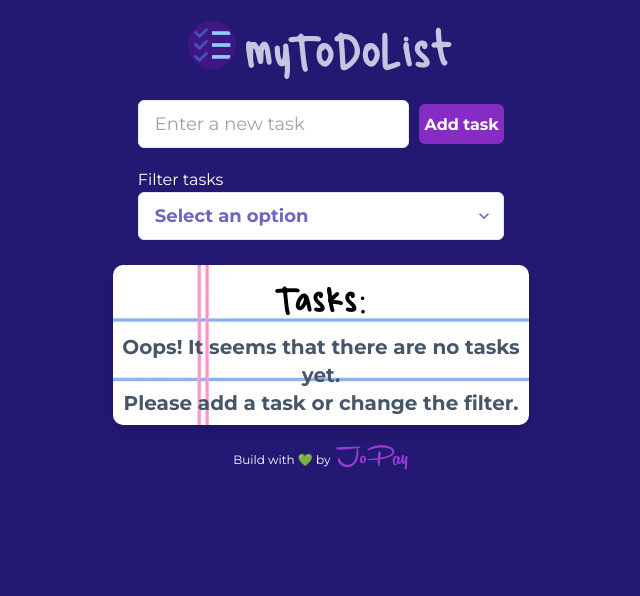
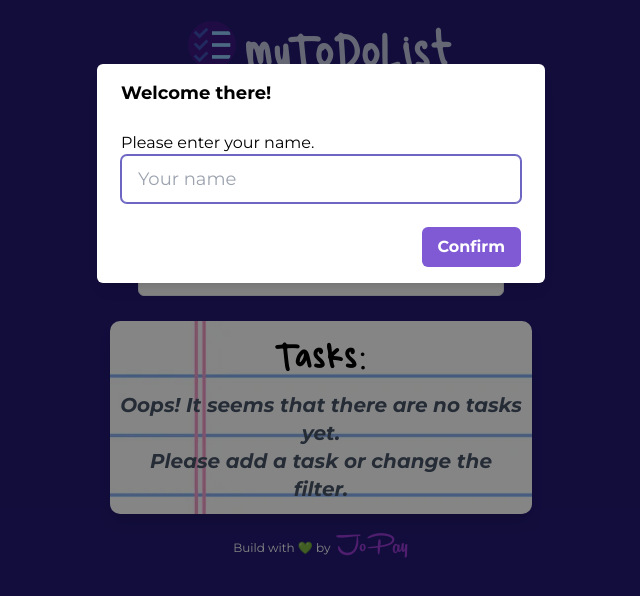
Before and after one commit to joPayWie/todolist, a React (Vite) app: page / in a window 1280 px wide. Shown: the top 596 px of the page, without its empty margins (319-959 px from the left). Built offline with nearby package versions, Linux system fonts and the light colour scheme.

Commit message:
username functionality

```diff
--- a/index.html
+++ b/index.html
@@ -8,7 +8,9 @@
     <link rel="icon" type="image/png" sizes="16x16" href="/favicon/favicon-16x16.png">
     <link rel="preconnect" href="https://fonts.googleapis.com">
     <link rel="preconnect" href="https://fonts.gstatic.com" crossorigin>
-    <link href="https://fonts.googleapis.com/css2?family=Montserrat:wght@400;700&display=swap" rel="stylesheet">
+    <link rel="preconnect" href="https://fonts.googleapis.com">
+    <link rel="preconnect" href="https://fonts.gstatic.com" crossorigin>
+    <link href="https://fonts.googleapis.com/css2?family=Montserrat:ital,wght@0,400;0,700;1,400;1,700&display=swap" rel="stylesheet">
     <script src="https://cdn.tailwindcss.com"></script>
     <title>myToDoList</title>
   </head>
--- a/src/components/Header/Header.jsx
+++ b/src/components/Header/Header.jsx
@@ -1,6 +1,7 @@
 import { useState } from "react";
 
 import { filterTasks } from "../../utilities/generalFunctions";
+import { getLocalStorage, setLocalStorage } from "../../utilities/LocalStorage";
 
 import {
   Flex,
@@ -9,14 +10,30 @@ import {
   Button,
   Alert,
   AlertIcon,
-  AlertTitle,
-  AlertDescription
+  AlertDescription,
+  AlertDialog,
+  AlertDialogOverlay,
+  AlertDialogContent,
+  AlertDialogHeader,
+  AlertDialogBody,
+  AlertDialogFooter,
+  useDisclosure,
 } from "@chakra-ui/react";
 import { FcTodoList } from "react-icons/fc";
 
 export const Header = ({ addNewTask, setTasks, alert, setAlert }) => {
+  const [userName, setUserName] = useState(getLocalStorage("userName") || "");
+  const { isOpen, onClose } = useDisclosure(
+    userName === "" && { defaultIsOpen: true }
+  );
   const [newTask, setNewTask] = useState("");
   const [selectValue, setSelectValue] = useState("");
+
+  const handleUserNameSubmit = (e) => {
+    e.preventDefault();
+    setLocalStorage("userName", userName);
+    onClose();
+  }
 
   const handleSubmit = (e) => {
     e.preventDefault();
@@ -31,8 +48,9 @@ export const Header = ({ addNewTask, setTasks, alert, setAlert }) => {
   };
 
   return (
+    <>
       <Flex direction="column" gap="20px" alignItems="center" mb="2%">
-      <Flex gap="10px" align="center" mb="3%">
+        <Flex gap="10px" align="center" mb="5%">
           <FcTodoList
             style={{
               fontSize: "3rem",
@@ -43,6 +61,10 @@ export const Header = ({ addNewTask, setTasks, alert, setAlert }) => {
           />
           <h1 className="text-[5rem] leading-4 text-[#C2C6DF]">myToDoList</h1>
         </Flex>
+        <h2 className="text-[1.75rem] md:text-[2rem] leading-4 text-[#6b4eca] mb-3 italic self-end">
+          Hello, <span className='text-white font-bold underline decoration-[#9892e2] not-italic decoration-double decoration-1'>{userName}</span> !
+        </h2>
+
         <Flex gap="10px">
           <form onSubmit={handleSubmit} autoComplete="off">
             <Flex direction="column">
@@ -55,6 +77,7 @@ export const Header = ({ addNewTask, setTasks, alert, setAlert }) => {
                   id="newTask"
                   bg="white"
                   color="#6C65C2"
+                  focusBorderColor='#6C65C2'
                   size="lg"
                   maxLength="25"
                   onChange={(e) => setNewTask(e.target.value)}
@@ -75,7 +98,7 @@ export const Header = ({ addNewTask, setTasks, alert, setAlert }) => {
                   color="black"
                   borderRadius="md"
                   fontSize="xs"
-                p='2'
+                  p="2"
                 >
                   <AlertIcon />
                   <AlertDescription>
@@ -84,7 +107,7 @@ export const Header = ({ addNewTask, setTasks, alert, setAlert }) => {
                 </Alert>
               )}
             </Flex>
-          <Flex direction="column" mt={alert && '10px'}>
+            <Flex direction="column" mt={alert && "10px"}>
               <label htmlFor="filterStatus" style={{ alignSelf: "start" }}>
                 Filter tasks
               </label>
@@ -94,6 +117,7 @@ export const Header = ({ addNewTask, setTasks, alert, setAlert }) => {
                 name="filterStatus"
                 bg="white"
                 color="#6C65C2"
+                focusBorderColor='#6C65C2'
                 fontWeight="bold"
                 size="lg"
                 value={selectValue}
@@ -107,5 +131,43 @@ export const Header = ({ addNewTask, setTasks, alert, setAlert }) => {
           </form>
         </Flex>
       </Flex>
+
+      <AlertDialog isOpen={isOpen}>
+        <AlertDialogOverlay>
+          <AlertDialogContent>
+            <AlertDialogHeader fontSize="lg" fontWeight="bold" color="black">
+              Welcome there!
+            </AlertDialogHeader>
+            <form onSubmit={handleUserNameSubmit} autoComplete="off">
+              <AlertDialogBody color="black">
+                Please enter your name.
+                <Input
+                  type="text"
+                  placeholder="Your name"
+                  value={userName}
+                  name="userName"
+                  id="userName"
+                  bg="white"
+                  color="#6C65C2"
+                  focusBorderColor='#6C65C2'
+                  size="lg"
+                  maxLength="25"
+                  onChange={(e) => setUserName(e.target.value)}
+                  required
+                />
+              </AlertDialogBody>
+
+              <AlertDialogFooter>
+                <Button
+                type='submit'
+                colorScheme="purple">
+                  Confirm
+                </Button>
+              </AlertDialogFooter>
+            </form>
+          </AlertDialogContent>
+        </AlertDialogOverlay>
+      </AlertDialog>
+    </>
   );
 };
--- a/src/components/List/List.jsx
+++ b/src/components/List/List.jsx
@@ -45,7 +45,7 @@ export const List = ({ tasks, deleteTask, setTasks, setAlert }) => {
     >
       <h1 className="text-6xl mb-2">Tasks:</h1>
       {tasks.length === 0 ? (
-        <h2 className="text-xl font-bold max-w-fit text-slate-600">
+        <h2 className="text-xl font-bold max-w-fit text-slate-600 italic p-0.5">
           Oops! It seems that there are no tasks yet.<br></br> Please add a
           task or change the filter.
         </h2>
--- a/src/components/Task/Task.jsx
+++ b/src/components/Task/Task.jsx
@@ -43,7 +43,7 @@ export const Task = ({
     <>
       <Flex w="100%" justify="space-between" align="center" p="1%">
         <span
-          className={`text-xl font-bold ${
+          className={`text-lg md:text-xl font-bold ${
             taskName.length > 16 && `w-2/3 text-left`
           } ${!taskStatus || `line-through text-slate-600`}`}
         >
```
Lines whose indentation alone changed are shown as unchanged.
